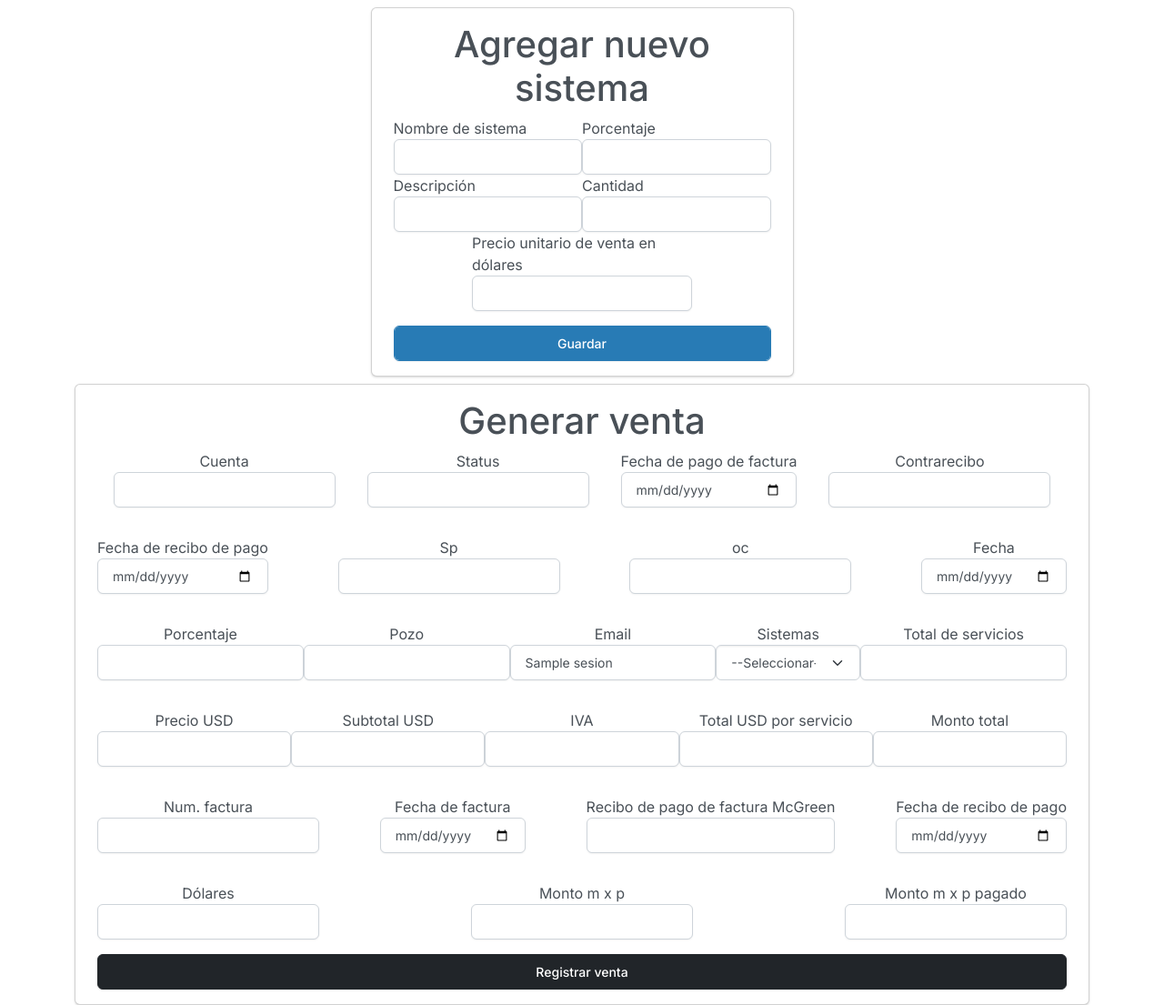
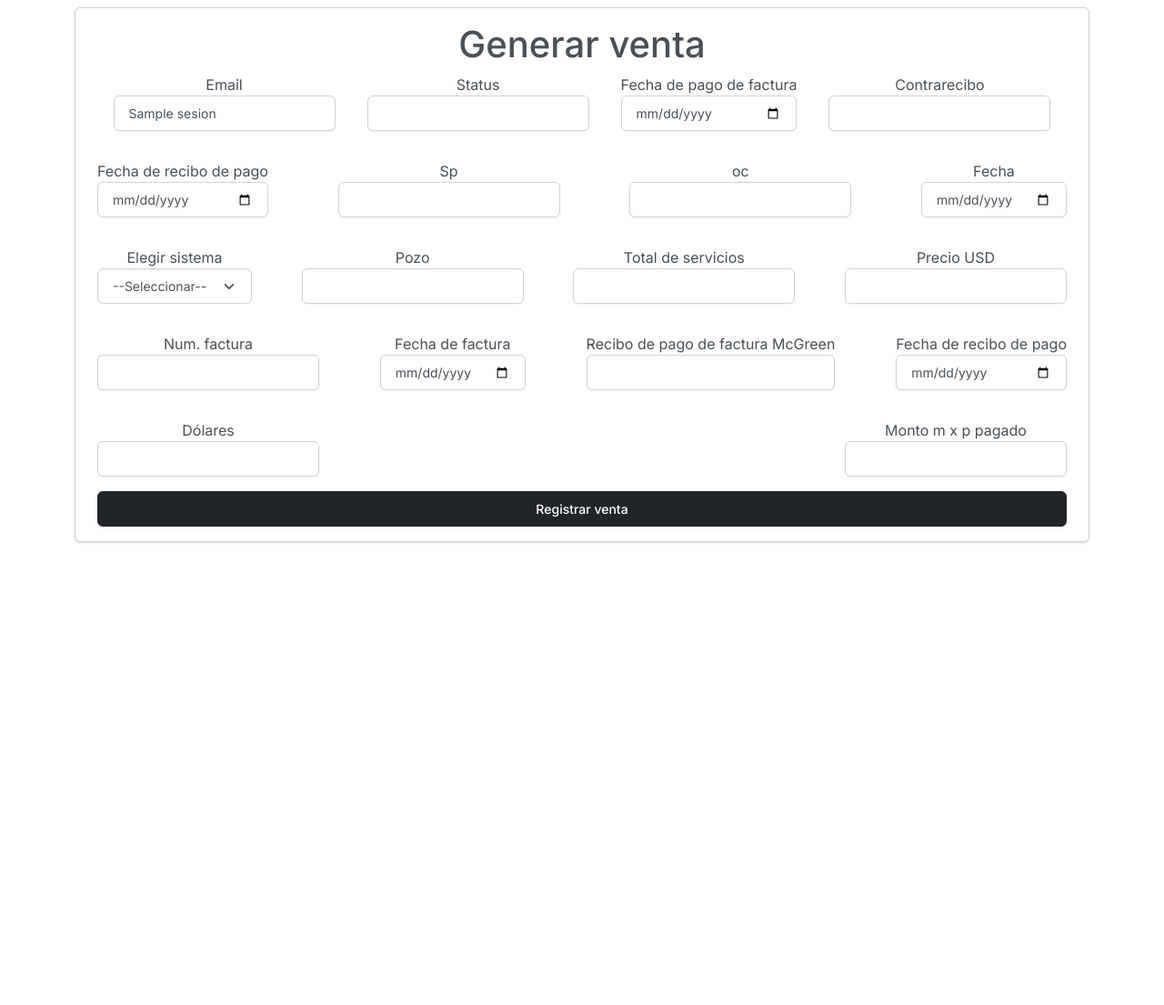
Before and after one commit to HazardousBack/django__proyecto_mcgreen, a Django app: template app/templates/Inventario/cuentas_p_c.html in a window 1280 px wide. Shown: the part 64-1169 px from the top of the page at 91% size. After the commit the page ends 661 px from the top, so only its background shows below. Run offline with Django 3.2, Linux system fonts and the light colour scheme; the template is opened without the code that fills it: most values are stand-ins (such as "Sample title", 1, 10 or a date in 2020).

Commit message:
modificaciones

```diff
--- a/app/models.py
+++ b/app/models.py
@@ -132,10 +132,8 @@ class cuentas_por_cobrar(models.Model):
     fecha = models.DateField()
     id_producto = models.ForeignKey(Inventario, on_delete=RESTRICT)
     email = models.ForeignKey(Usuarios, on_delete=RESTRICT, null=True)
-    porcentaje = models.CharField(max_length=35)
     pozo = models.CharField(max_length=100)
     total_servicios = models.FloatField()
-    precio_usd = models.DecimalField(decimal_places=4, max_digits=19)
     subtotal_usd = models.DecimalField(decimal_places=4, max_digits=19)
     iva = models.DecimalField(decimal_places=4, max_digits=19)
     total_usd_xservicio = models.DecimalField(decimal_places=4, max_digits=19)
--- a/app/posts/posts.py
+++ b/app/posts/posts.py
@@ -91,7 +91,7 @@ def generar_venta(request):
     if request.session.get('email'):
         if request.method == 'POST':
             cursor = connection.cursor()
-            cursor.callproc("VENTA_MOD",[request.POST["sl_productos"].split(' ')[0],request.POST["venta_id"],request.POST["vendedor"],request.POST["cantidad"],request.POST["p_u"],request.POST["fecha"],request.POST["motivo"],request.POST["sl_clientes"],request.POST["articulo"]])
+            cursor.callproc("VENTA_MOD",[request.POST["sl_sistemas"].split(' ')[0],request.POST["venta_id"],request.POST["vendedor"],request.POST["cantidad"],request.POST["p_u"],request.POST["fecha"],request.POST["motivo"],request.POST["sl_clientes"],request.POST["articulo"]])
             cursor.close()
             return redirect("/Ventas")
 
@@ -99,7 +99,7 @@ def generar_cuenta_por_cobrar(request):
     if request.session.get('email'):
         if request.method == 'POST':
             cursor = connection.cursor()
-            cursor.callproc("VENTA_MOD",[request.POST['email'],request.POST['status'],request.POST['fecha_pago_fac'],request.POST['contrarecibo'],request.POST['fecha_rec_pago'],request.POST['sp'],request.POST['oc'],request.POST['fecha'],request.POST['sl_sistemas'],request.POST['pozo'],request.POST['total_servicios'],request.POST['no_factura'],request.POST['fecha_de_fac'],request.POST['recibo_pago_fac_mcgreen'],request.POST['fecha_r_pag'],request.POST['dolares'],request.POST['monto_mp_pagado']])
+            cursor.callproc("VENTA_MOD",[request.POST['email'],request.POST['status'],request.POST['fecha_pago_fac'],request.POST['contrarecibo'],request.POST['fecha_rec_pago'],request.POST['sp'],request.POST['oc'],request.POST['fecha'],request.POST['sl_productos'],request.POST['pozo'],request.POST['total_servicios'],request.POST['no_factura'],request.POST['fecha_de_fac'],request.POST['recibo_pago_fac_mcgreen'],request.POST['fecha_r_pag'],request.POST['dolares'],request.POST['monto_mp_pagado']])
             cursor.close()
             return redirect("/Ventas")
 
--- a/app/templates/Inventario/cuentas_p_c.html
+++ b/app/templates/Inventario/cuentas_p_c.html
@@ -42,42 +42,13 @@
 
     <div class="container d-flex justify-content-center mt-2">
         <div class="col-md-12">
-            <form action="{% url 'agregar_sistema' %}" class="card card-body d-flex col-sm-5 m-auto mb-2">
-                <h1 class="text-center">Agregar nuevo sistema</h1>
+            <form action="{% url 'cuenta_por_cobrar' %}" method="POST" id="form-c_p_c" class="card card-body justify-content-center">
                 {% csrf_token %}
-                <div class="d-flex justify-content-around">
-                    <div>
-                        <label>Nombre de sistema</label>
-                        <input type="text" name="sistema" class="form-control">
-                    </div>
-                    <div>
-                        <label>Porcentaje</label>
-                        <input type="text" name="porcentaje" class="form-control">
-                    </div>
-                </div>
-                <div class="d-flex justify-content-around">
-                    <div>
-                        <label>Descripción</label>
-                        <input type="text" name="desc" class="form-control">
-                    </div>
-                    <div>
-                        <label>Cantidad</label>
-                        <input type="number" name="cantidad" class="form-control">
-                    </div>
-                </div>
-                <div class="m-auto col-sm-7">
-                    <label>Precio unitario de venta en dólares</label>
-                    <input type="number" name="p_u_v_d" class="form-control">
-                </div>
-
-                <input type="submit" class="btn btn-info form-control mt-3" value="Guardar">
-            </form>
-            <form action="{% url 'cuenta_por_cobrar' %}" method="POST" class="card card-body justify-content-center">
                 <h1 class="card-title text-center">Generar venta</h1>
                 <div class="d-flex justify-content-around mb-3">
                     <div class="text-center">
-                        <label for="">Cuenta</label>
-                        <input type="text" name="id_cpc" class="form-control">
+                        <label for="">Email</label>
+                        <input type="text" name="email" class="form-control" value="{{ sesion }}" readonly="true">
                     </div>
                     <div class="text-center">
                         <label for="">Status</label>
@@ -89,7 +60,7 @@
                     </div>
                     <div class="text-center">
                         <label for="">Contrarecibo</label>
-                        <input type="text" name="id_cpc" class="form-control">
+                        <input type="text" name="contrarecibo" class="form-control">
                     </div>
                 </div>
                 <div class="d-flex justify-content-between mt-3 mb-3">
@@ -112,51 +83,25 @@
                 </div>
                 <div class="d-flex justify-content-between mt-3 mb-3">
                     <div class="text-center">
-                        <label for="">Porcentaje</label>
-                        <input type="text" name="porcentaje" class="form-control">
+                        <label for="">Elegir sistema</label>
+                        <select name="sl_sistemas" class="form-select">
+                            <option defauñt selected disabled>--Seleccionar--</option>
+                            {% for sistema in sistemas %}
+                                <option value="{{ sistema.0 }} {{ sistema.6 }}">{{ sistema.1 }}</option>
+                            {% endfor %}
+                        </select>
                     </div>
                     <div class="text-center">
                         <label for="">Pozo</label>
                         <input type="text" name="pozo" class="form-control">
                     </div>
                     <div class="text-center">
-                        <label for="">Email</label>
-                        <input type="text" name="email" class="form-control" value="{{ sesion }}" readonly="true">
-                    </div>
-                    <div class="text-center">
-                        <label for="">Sistemas</label>
-                        <select name="sl_sistemas" class="form-select">
-                            <option defauñt selected disabled>--Seleccionar--</option>
-                            {% for sistema in sistemas %}
-                                <option value="{{ sistema.id }}">{{ sistema.nombre_sist }}</option>
-                            {% endfor %}
-                        </select>
-                    </div>
-                    <div class="text-center">
                         <label for="">Total de servicios</label>
                         <input type="number" name="total_servicios" class="form-control">
                     </div>
-                </div>
-                <div class="d-flex justify-content-between mt-3 mb-3">
                     <div class="text-center">
                         <label for="">Precio USD</label>
-                        <input type="number" name="precio_usd" class="form-control">
-                    </div>
-                    <div class="text-center">
-                        <label for="">Subtotal USD</label>
-                        <input type="number" name="subtotal_usd" class="form-control">
-                    </div>
-                    <div class="text-center">
-                        <label for="">IVA</label>
-                        <input type="number" name="iva" class="form-control">
-                    </div>
-                    <div class="text-center">
-                        <label for="">Total USD por servicio</label>
-                        <input type="number" name="total_usd_servicio" class="form-control">
-                    </div>
-                    <div class="text-center">
-                        <label for="">Monto total</label>
-                        <input type="number" name="monto_total" class="form-control">
+                        <input type="number" name="precio_usd" id="precio_usd" class="form-control" readonly="true">
                     </div>
                 </div>
                 <div class="d-flex justify-content-between mt-3 mb-3">
@@ -183,10 +128,6 @@
                         <input type="number" name="dolares" class="form-control">
                     </div>
                     <div class="text-center">
-                        <label for="">Monto m x p</label>
-                        <input type="number" name="monto_mp" class="form-control">
-                    </div>
-                    <div class="text-center">
                         <label for="">Monto m x p pagado</label>
                         <input type="number" name="monto_mp_pagado" class="form-control">
                     </div>
@@ -195,5 +136,13 @@
             </form>
         </div>
     </div>
+    <script src="https://code.jquery.com/jquery-3.6.0.min.js"></script>
+    <script>
+        $("#form-c_p_c select[name='sl_sistemas']").on('change', function() {
+            var $this = $(this).val().split(' ')[1];
+
+            $('#precio_usd').val(parseFloat($this));
+        });
+    </script>
 </body>
 </html>
--- a/app/templates/Inventario/index.html
+++ b/app/templates/Inventario/index.html
@@ -81,6 +81,8 @@
                                     <option value="ml">Miliitro</option>
                                     <option value="L">Litro</option>
                                     <option value="Unidad">Unidad</option>
+                                    <option value="LIMPIEZA">Limpieza</option>
+                                    <option value="10%">10%</option>
                                 </select>
                             </div>
                         </div>
--- a/app/views.py
+++ b/app/views.py
@@ -115,15 +115,14 @@ def ventas(request):
     if request.session.get('email'):
         if request.method != 'POST':
             cursor = connection.cursor()
-            cursor.callproc('MOSTRAR_PRODUCTOS_ACTIVOS')
+            cursor.callproc('MOSTRAR_SISTEMAS_ACTIVOS')
             form = formulario_cliente()
             context = {
-                'productos': cursor.fetchall(),
+                'sistemas': cursor.fetchall(),
                 'clientes': models.Clientes.objects.all(),
                 'sesion': request.session.get("email"),
                 'privilegio': request.session.get("privilegio"),
                 'form': form,
-                'sistemas': models.sistemas.objects.all(),
             }
             cursor.close()
             return render(request, 'Inventario/cuentas_p_c.html', context)
--- a/proyecto/settings.py
+++ b/proyecto/settings.py
@@ -23,7 +23,7 @@ BASE_DIR = Path(__file__).resolve().parent.parent
 SECRET_KEY = os.environ.get("DJANGO_SECRET_KEY",'ow7n7$+88*2vv2sf+2)l2#699fkt5qu#$^)q*&wj8vafqibn!i')
 
 # SECURITY WARNING: don't run with debug turned on in production!
-DEBUG = str(os.environ.get("DEBUG")) == "1"
+DEBUG = 0
 
 ENV_ALLOWED_HOST = os.environ.get("DJANGO_ALLOWED_HOST") or None
 ALLOWED_HOSTS = []
```
